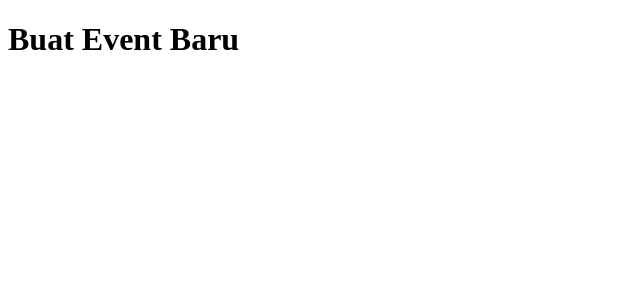
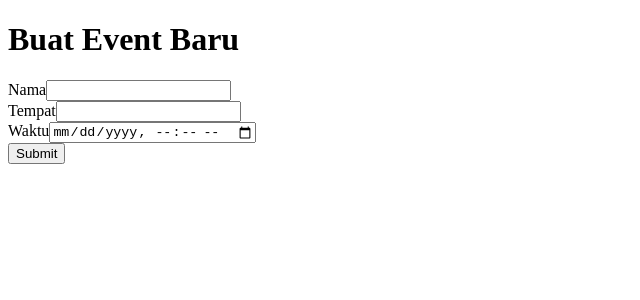
Before and after one commit to vidya3155/hotel, a Vue app: page /event in a window 1280 px wide. Shown: the top 300 px of the page, without its empty margins (0-640 px from the left). Built offline with nearby package versions, Linux system fonts and the light colour scheme; the HTML template or start-up script is replaced by a standard one.

Commit message:
simpan event baru

```diff
--- a/src/views/CreateEventView.vue
+++ b/src/views/CreateEventView.vue
@@ -1,8 +1,49 @@
 <script setup lang="ts">
+import { ref } from 'vue'
+import { useRouter } from 'vue-router'
 
+const router = useRouter();
+
+const name = ref('')
+const place = ref('')
+const time = ref('')
+
+const saveData = async () => {
+    const newEvent = JSON.stringify({
+        name: name.value,
+        place: place.value,
+        time: Date.parse(time.value)/1000,
+    })
+
+    const response = await fetch('/api/events', {
+        method:'POST',
+        body: newEvent,
+    })
+    const data = await response.json()
+
+    router.push('/')
+}
 </script>
 
 
 <template>
     <h1>Buat Event Baru</h1>
+    <form @submit.prevent="saveData">
+        <div>
+            <label>Nama</label>
+            <input type="text" v-model="name">
+        </div>
+        <div>
+            <label>Tempat</label>
+            <input type="text" v-model="place">
+        </div>
+        <div>
+            <label>Waktu</label>
+            <input type="datetime-local" v-model="time">
+        </div>
+
+        <div>
+            <input type="submit">
+        </div>
+    </form>
 </template>
--- a/src/views/HomeView.vue
+++ b/src/views/HomeView.vue
@@ -34,7 +34,7 @@
         <li v-for="event in events" :key="event.id">
           <div>{{ event.name }}</div>
           <div>{{ event.place }}</div>
-          <div>{{ event.time }}</div>
+          <div>{{ new Date(Number(event.time) * 1000).toLocaleString() }}</div>
         </li>
       </ul>
     </div>
```
Also changed, not shown: api/index.ts (+10 -2 lines).
